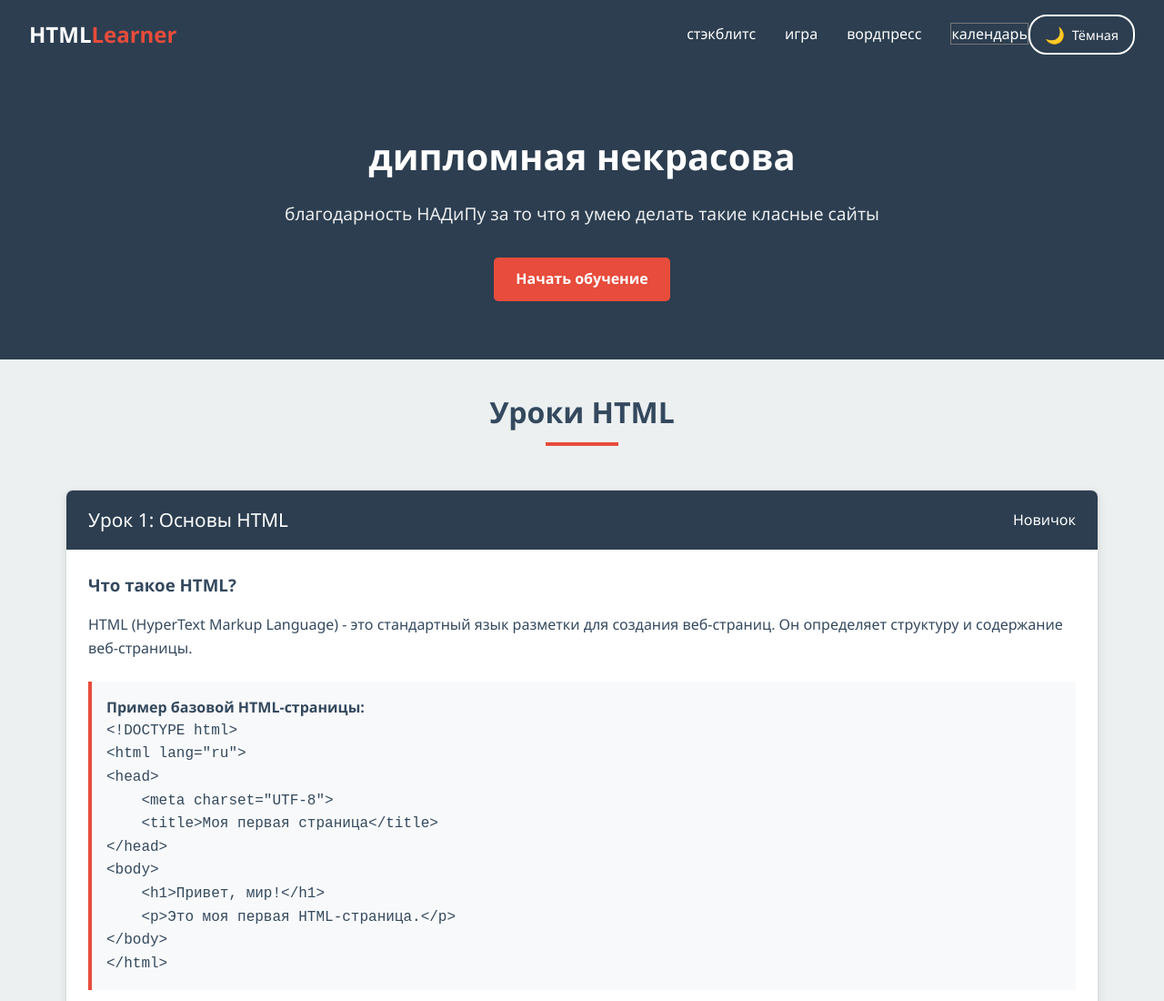
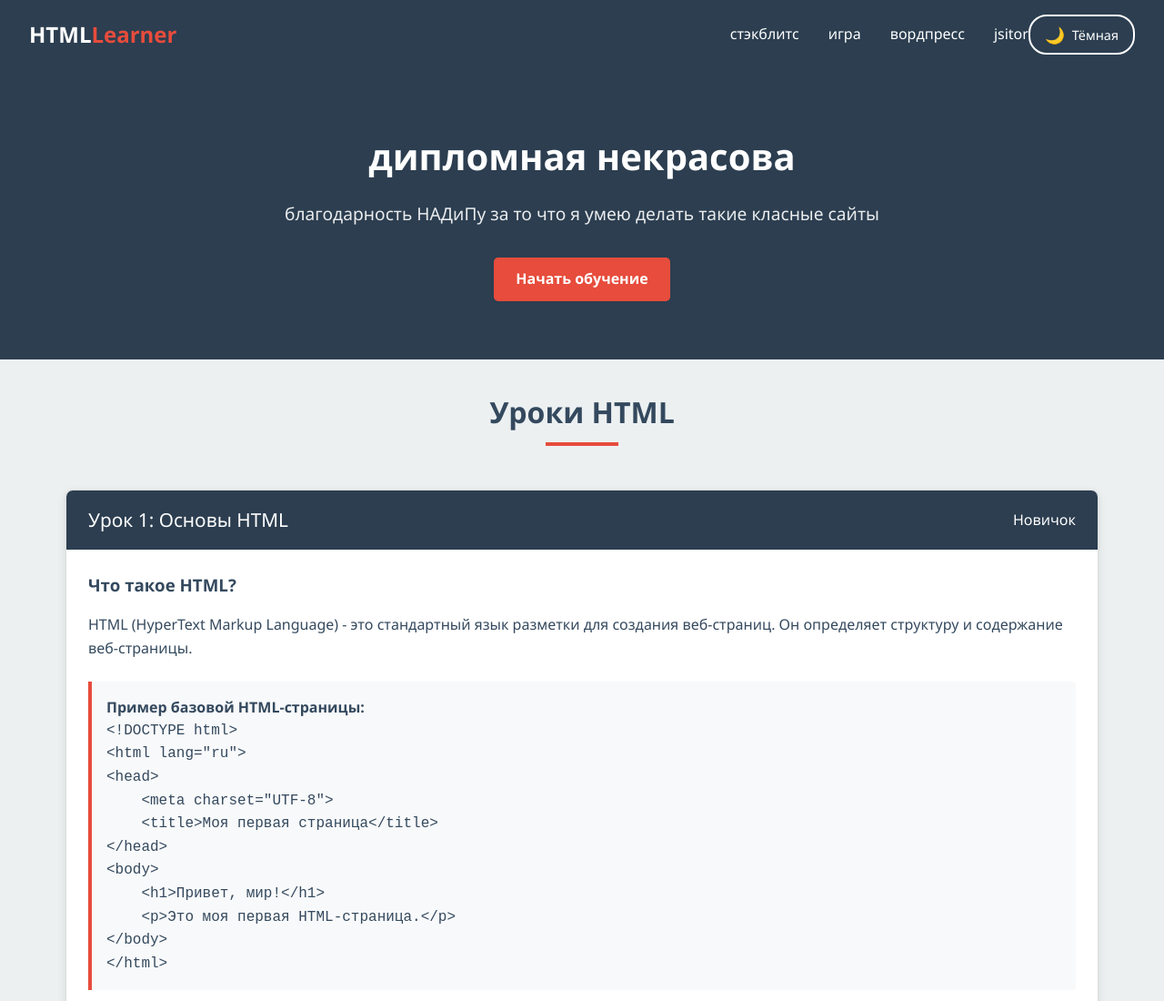
Before and after one commit to nadip14/cursov, a plain HTML site: page index.html in a window 1280 px wide. Shown: the top 1100 px of the page at 91% size. Drawn offline with Linux system fonts and the light colour scheme.

Commit message:
Update index.html

```diff
--- a/index.html
+++ b/index.html
@@ -305,7 +305,7 @@
                 <li><a href="https://stackblitz.com/edit/stackblitz-starters-lw61vkc5?file=package.json">стэкблитс</a></li>
                 <li><a href="https://nadip14.github.io/moution/">игра</a></li>
                 <li><a href="https://wordpress.com/ru/">вордпресс</a></li>
-                <li><a href="<iframe src="https://calendar.google.com/calendar/embed?height=600&wkst=1&ctz=Asia%2FIrkutsk&showPrint=0&src=ZGFuaWx2aWt1bGluMEBnbWFpbC5jb20&src=NjkzYTdkNjQ3MmFjYjgwMTUxNThmMmMwNzg4ODNjZjMwOTIwODE2YzI5YWY1YzRlNjgyZTA4ZjIxMTg5YmIwYUBncm91cC5jYWxlbmRhci5nb29nbGUuY29t&src=cnUucnVzc2lhbiNob2xpZGF5QGdyb3VwLnYuY2FsZW5kYXIuZ29vZ2xlLmNvbQ&color=%23039be5&color=%237986cb&color=%230b8043" style="border:solid 1px #777" width="800" height="600" frameborder="0" scrolling="no"></iframe>календарь</a></li>
+                <li><a href="<iframe src="https://jsitor.com/></iframe>jsitor</a></li>
                     <button class="theme-toggle" onclick="toggleTheme()">
                         <span class="theme-icon">🌙</span>
                         <span class="theme-text">Тёмная</span>
```
